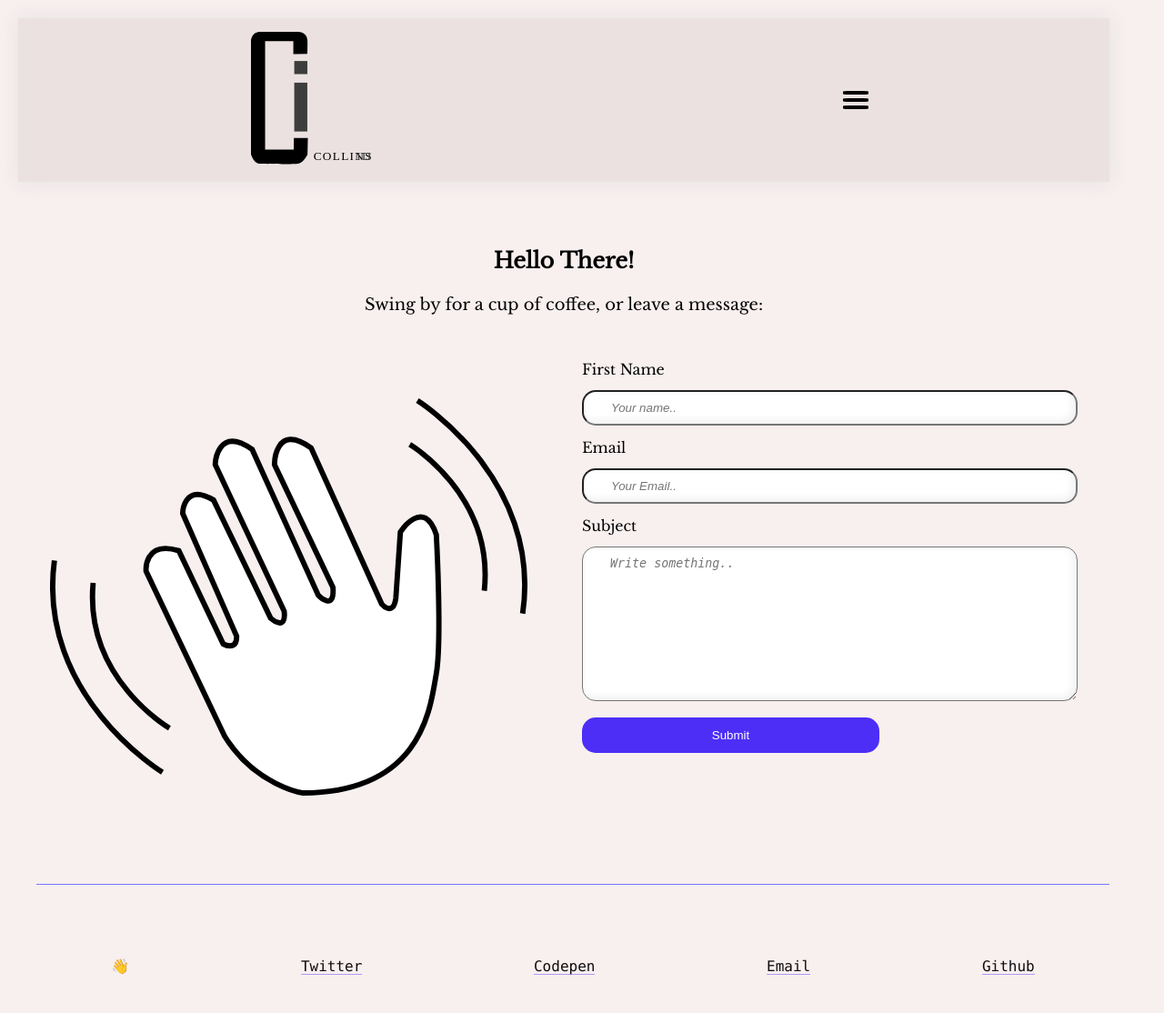
After one commit to junior231/ilo_collins_portfolio, a PHP site: page /views/contact.html in a window 1280 px wide; the page is wider, and only the part inside the window is pictured. The commit adds this page. Shown: that part at 91% size. Run offline with PHP 8.4, Linux system fonts and the light colour scheme; some libraries are stand-ins or nearby versions.

```diff
--- a/public/css/main.css
+++ b/public/css/main.css
@@ -503,12 +502,12 @@ span {
   padding: 3px;
 }
 
-.content-two .mainFooter {
+.mainFooter {
   margin-bottom: 40px;
   border-top: solid 0.5px #7777fd;
 }
 
-.content-two .mainFooter ul {
+.mainFooter ul {
   display: -ms-inline-grid;
   display: inline-grid;
   grid-auto-flow: row;
@@ -518,19 +517,19 @@ span {
   margin-top: 80px;
 }
 
-.content-two .mainFooter ul a {
+.mainFooter ul a {
   color: #110c0c;
   text-decoration: none;
   -webkit-box-shadow: inset 0 -1px 0 rgba(72, 24, 247, 0.4);
           box-shadow: inset 0 -1px 0 rgba(72, 24, 247, 0.4);
 }
 
-.content-two .mainFooter ul a:hover {
+.mainFooter ul a:hover {
   -webkit-box-shadow: inset 0 -1.2em 0 rgba(85, 8, 226, 0.4);
           box-shadow: inset 0 -1.2em 0 rgba(85, 8, 226, 0.4);
 }
 
-.content-two .mainFooter ul li:last-child {
+.mainFooter ul li:last-child {
   -ms-grid-column: 1;
   -ms-grid-column-span: 1;
   grid-column: 1 / 2;
@@ -539,12 +538,12 @@ span {
   grid-row: 1 / 2;
 }
 
-.content-two .mainFooter ul li:hover ~ li p {
+.mainFooter ul li:hover ~ li p {
   -webkit-animation: wave-animation 0.3s infinite;
           animation: wave-animation 0.3s infinite;
 }
 
-.content-two .footerNav {
+.footerNav {
   display: -webkit-box;
   display: -ms-flexbox;
   display: flex;
@@ -666,61 +665,61 @@ span {
     background-color: #9e9b9b opacity 0.5;
     margin-top: 200px;
   }
-  .content-two .mainHeader .headNav .navList .navitem {
+  .mainHeader .headNav .navList .navitem {
     font-size: 36px;
     padding-top: 20px;
     margin: 30px 20px 30px 20px;
   }
-  .content-two .content-one .text1 {
+  .content-one .text1 {
     font-size: 20px;
   }
-  .content-two .content-one .info h2 {
+  .content-one .info h2 {
     font-size: 26px;
   }
-  .content-two .mainFooter ul {
+  .mainFooter ul {
     grid-auto-flow: column;
   }
 }
 
 @media screen and (min-width: 960px) {
-  .content-two .mainHeader .headNav .navList .navitem {
+  .mainHeader .headNav .navList .navitem {
     font-size: 44px;
     margin: 30px 40px 30px 40px;
   }
-  .content-two .background {
+  .background {
     margin-left: 100px;
   }
-  .content-two .background .loader {
+  .background .loader {
     max-width: 30rem;
   }
-  .content-two .content-one {
+  .content-one {
     margin-bottom: 60px;
   }
-  .content-two .content-one .info h2 {
+  .content-one .info h2 {
     font-size: 36px;
   }
-  .content-two .content-one .text1 {
+  .content-one .text1 {
     line-height: 36px;
     font-size: 24px;
   }
-  .content-two .content-two h2 {
+  .content-two h2 {
     font-size: 36px;
   }
-  .content-two .content-two h3 {
+  .content-two h3 {
     font-size: 32px;
   }
-  .content-two .container {
+  .container {
     margin-left: 20px;
   }
 }
 
-.content-two .port-one {
+.port-one {
   font-family: 'Libre Baskerville', serif;
   margin: 20px 20px 80px 20px;
   padding: 10px;
 }
 
-.content-two .port-one .box2 {
+.port-one .box2 {
   display: -webkit-box;
   display: -ms-flexbox;
   display: flex;
@@ -911,28 +910,28 @@ span {
     -ms-flex-pack: distribute;
         justify-content: space-around;
   }
-  .content-two .port-one .box2 h2 {
+  .port-one .box2 h2 {
     margin: 20px 0 10px 0;
     text-align: center;
   }
-  .content-two .port-one .box2 .deets {
+  .port-one .box2 .deets {
     height: 80vh;
   }
 }
 
-.content-two .contact {
+.contact {
   font-family: 'Libre Baskerville', serif;
   padding: 15px;
   margin: 60px 0 20px 0;
 }
 
-.content-two .contact .heading h2 {
+.contact .heading h2 {
   text-align: center;
   font-size: 24px;
   margin-bottom: 20px;
 }
 
-.content-two .contact .heading p {
+.contact .heading p {
   text-align: center;
   padding: 5px;
   font-size: 18px;
@@ -940,7 +939,7 @@ span {
   line-height: 1.3;
 }
 
-.content-two input[type=text], .content-two select, .content-two textarea {
+input[type=text], select, textarea {
   width: 100%;
   -webkit-box-shadow: inset -3px -3px 10px #eee;
           box-shadow: inset -3px -3px 10px #eee;
@@ -954,7 +953,7 @@ span {
   resize: vertical;
 }
 
-.content-two input[type=submit] {
+input[type=submit] {
   background-color: #4c2ef7;
   color: white;
   padding: 12px 20px;
@@ -963,53 +962,52 @@ span {
   cursor: pointer;
 }
 
-.content-two input[type=submit]:hover {
+input[type=submit]:hover {
   background-color: #45a049;
 }
 
-.content-two .column {
+/* Create two columns that float next to eachother */
+.column {
   margin: 40px 0 40px 0;
   padding: 5px;
 }
 
-.content-two .column img {
+.column img {
   margin-top: 40px;
 }
 
-.content-two .column, .content-two input[type=submit] {
+.column, input[type=submit] {
   width: 100%;
   margin-top: 0;
 }
 
-.content-two input[type=submit] {
+input[type=submit] {
   width: 60%;
 }
 
 @media screen and (min-width: 420px) {
-  .content-two .heading h2 {
+  .heading h2 {
     font-size: 28px;
     font-weight: bold;
   }
-  .content-two .heading p {
+  .heading p {
     font-size: 22px;
   }
 }
 
 @media screen and (min-width: 520px) {
-  .content-two {
-    /* Create two columns that float next to eachother */
-    /* Clear floats after the columns */
-  }
-  .content-two .column {
+  /* Create two columns that float next to eachother */
+  .column {
     float: left;
     width: 50%;
     margin-top: 6px;
     padding: 20px;
   }
-  .content-two .column img {
+  .column img {
     margin-top: 40px;
   }
-  .content-two .row:after {
+  /* Clear floats after the columns */
+  .row:after {
     content: "";
     display: table;
     clear: both;
@@ -1017,10 +1015,10 @@ span {
 }
 
 @media screen and (min-width: 640px) {
-  .content-two input[type=submit] {
+  input[type=submit] {
     width: 60%;
   }
-  .content-two img {
+  img {
     margin-right: 20px;
   }
 }
--- a/public/css/main.scss
+++ b/public/css/main.scss
@@ -429,6 +429,8 @@ span{
        img {
            width: 100%;
            padding: 3px;
+}
+
    }
 
 }
@@ -991,4 +993,3 @@ span{
         margin-right: 20px;
     }
 }
-    }
--- /dev/null
+++ b/views/contact.hbs
@@ -0,0 +1,2 @@
+<h1>{{title}}</h1>
+<p>Welcome to {{title}}</p>
--- /dev/null
+++ b/views/contact.html
@@ -0,0 +1,76 @@
+<!DOCTYPE html>
+<html lang="en">
+<head>
+    <meta charset="UTF-8">
+    <meta name="viewport" content="width=device-width, initial-scale=1.0">
+    <meta http-equiv="X-UA-Compatible" content="ie=edge">
+    <link rel="stylesheet" type="text/css" href="css/reset.css">
+    <link rel="stylesheet" href="css/main.css">
+    <link href="https://fonts.googleapis.com/css?family=Libre+Baskerville&display=swap" rel="stylesheet">
+    <title>Contact Page</title>
+    <script src="https://cdn.jsdelivr.net/npm/gsap@3.0.1/dist/gsap.min.js"></script>
+</head>
+<body>
+    <div class="container">
+
+            <header class="mainHeader">
+                    <img src="images/collins_logo.svg" alt="logo" class="logo">
+                    <div class="burger">
+                        <div class="bLine"></div>
+                        <div class="bLine line2"></div>
+                        <div class="bLine line3"></div>
+                    </div>
+                    <nav class="headNav">
+                        <ul class="navList">
+                            <li class="navitem"><a href="index.html">Home</a></li>
+                            <li class="navitem"><a href="#">About</a></li>
+                            <li class="navitem"><a href="portfolio.html">Portfolio</a></li>
+                            <li class="navitem"><a href="contact.html">Contact</a></li>
+                        </ul>
+                    </nav>
+                </header>
+
+                <section class="contact container">
+                        <div class="heading">
+                                <h2>Hello There!</h2>
+                                <p>Swing by for a cup of coffee, or leave a message:</p>
+                              </div>
+                              <div class="row">
+                                <div class="column">
+                                  <img class="hand" src="images/waving_hand.svg" alt="waving hand emoji">
+                                </div>
+                                <div class="column">
+                                  <form action="/action_page.php">
+                                    <label for="fname">First Name</label>
+                                    <input type="text" id="fname" name="firstname" placeholder="Your name..">
+                                    <label for="lname">Email</label>
+                                    <input type="text" id="email" name="Email" placeholder="Your Email..">
+                                    <label for="subject">Subject</label>
+                                    <textarea id="subject" name="subject" placeholder="Write something.." style="height:170px"></textarea>
+                                    <input type="submit" value="Submit">
+                                  </form>
+                                </div>
+                              </div>
+                </section>
+
+
+            <footer>
+                    <div class="mainFooter container">
+                            <ul class="footerNav container">
+                                    <li><a href="#">Twitter</a></li>
+                                    <li><a href="#">Codepen</a></li>
+                                    <li><a href="#">Email</a></li>
+                                    <li><a href="">Github</a></li>
+                                    <li>
+                                      <p>👋</p>
+                                    </li>
+                            </ul>
+                    </div>
+
+                </footer>
+
+
+        <script src="js/main.js"></script>
+        </div>
+    </body>
+    </html>
--- a/views/layout.hbs
+++ b/views/layout.hbs
@@ -2,7 +2,7 @@
 <html>
   <head>
     <title>{{title}}</title>
-    <link rel='stylesheet' href='/stylesheets/style.css' />
+    <link rel="stylesheet" href="css/main.css">
   </head>
   <body>
 
```
Also changed, not shown: other parts of public/css/main.css (+35 -36 lines), routes/index.js (+9 -2 lines), views/index.hbs (+42 -2 lines), 1 other file. Lines whose indentation alone changed are shown as unchanged.
